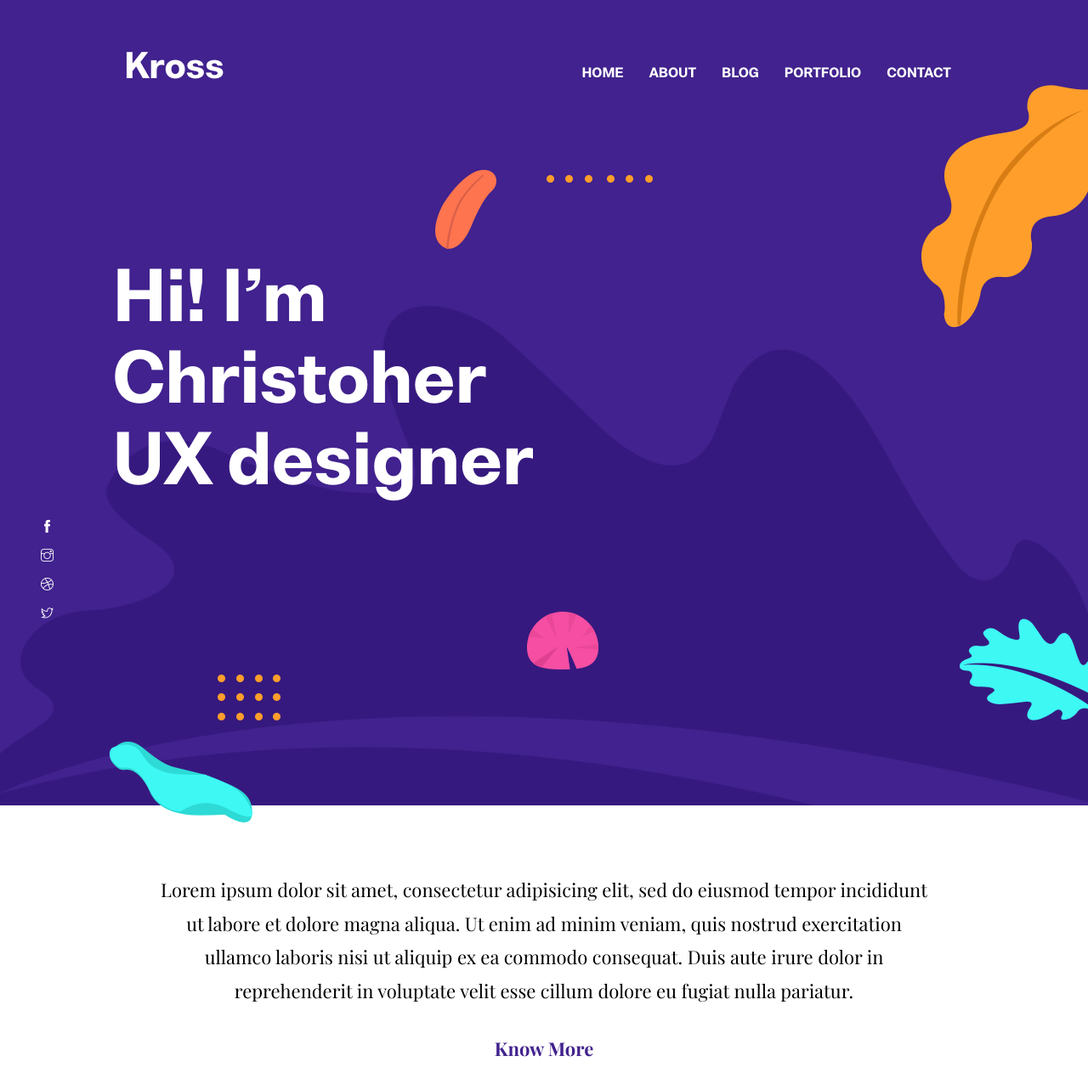
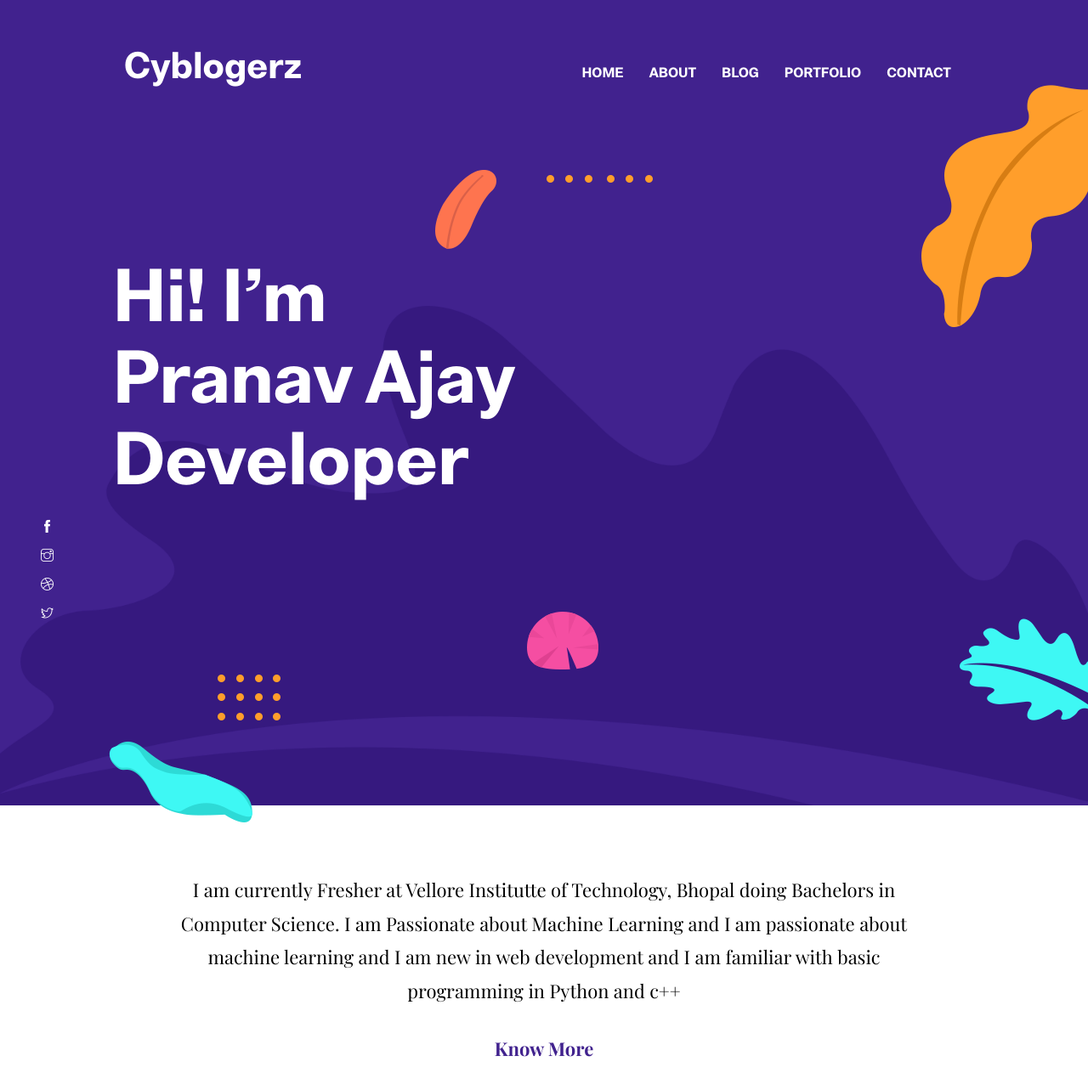
Before and after one commit to cyblogerz/cyblogerz.github.io, a Jekyll site: the page built from index.html, in a window 1280 px wide and 1400 px high. Shown: the top 1283 px of the window at 85% size. Built offline with Jekyll 4.4.1, drawn with Linux system fonts in a browser that asks for light colours; some of the changed text lies outside the part shown.

Commit message:
Updated Portfolio site

```diff
--- a/_data/settings.yml
+++ b/_data/settings.yml
@@ -1,14 +1,14 @@
 #-------------------------------
 # General Site Settings
 
-title: Kross
+title: Cyblogerz
 logo:
-author: themefisher
-description: this is meta description
-email: steve.fruits@email.com
-phone: +880 2544 658 256
-address: 125/A, CA Commercial Area, California, USA
-copyright: Copyright &copy; 2020 Designed by [Themefisher](https://themefisher.com) & Developed by [Getjekyllthemes](https://getjekyllthemes.com)
+author: Pranav Ajay
+description: Welcome to my portfolio site. Here you can know more about me
+email: pranavajay2002@gmail.com
+phone: +91 8921335035
+address: Geetham,Enathu P.O, Adoor, Pathanamthitta
+copyright: Copyright &copy; 2020 Designed by Cyblogerz & Developed by [Getjekyllthemes](https://getjekyllthemes.com)
 
 menu:
 - {name: About, link: '/about'}
@@ -38,7 +38,7 @@ disqus-identifier: # Add your shortname for Disqus Comment. For example mr-brown
 # Hero Section
 
 hero:
-  hero-title: Hi! I’m <br> Christoher <br> UX designer
+  hero-title: Hi! I’m <br> Pranav Ajay <br> Developer
 
 social:
 - {icon: "ti-facebook", link: "#"}
@@ -52,8 +52,7 @@ social:
 
 # About Section
 blurb:
-  Lorem ipsum dolor sit amet, consectetur adipisicing elit, sed do eiusmod tempor incididunt ut labore et dolore magna aliqua. Ut enim ad minim veniam, quis nostrud exercitation ullamco laboris nisi ut aliquip ex ea commodo consequat. Duis aute irure dolor in reprehenderit in voluptate velit esse cillum dolore eu fugiat nulla pariatur.
-
+ I am currently Fresher at Vellore Institutte of Technology, Bhopal doing Bachelors in Computer Science. I am Passionate about Machine Learning and I am passionate about machine learning and I am new in web development  and I am familiar with basic programming in Python and c++
 blurb-btn-link: '/about'
 blurb-btn-name: know more
 
@@ -106,9 +105,9 @@ skills:
 
 experience-title: Experience
 experience:
-- {name: Junior UX Designer, icon: 'icon-1.png', date: 'Jan 2007 - Feb 2009', organization: 'WEBEX'}
-- {name: UX & UI Designer, icon: 'icon-2.png', date: 'Mar 2009 - Aug 2014', organization: 'AUGMEDIX'}
-- {name: Senior UI Designer, icon: 'icon-3.png', date: 'Sep 2014 - Present', organization: 'THEMEFISHER'}
+- {name: Currentltly Gaining Experience, icon: 'icon-1.png', date: '', organization: 'VIT'}
+- #{name: UX & UI Designer, icon: 'icon-2.png', date: 'Mar 2009 - Aug 2014', organization: 'AUGMEDIX'}
+- #{name: Senior UI Designer, icon: 'icon-3.png', date: 'Sep 2014 - Present', organization: 'THEMEFISHER'}
 
 
 #-------------------------------
@@ -116,10 +115,10 @@ experience:
 
 education-title: Education
 education:
-- {name: Marters in UX Design, date: '2006', organization: 'Masassusets Institute of Technology'}
-- {name: Honours in Fine Arts, date: '2004', organization: 'Harvard University'}
-- {name: Higher Secondary Certificat, date: '2000', organization: 'Cardiff School'}
-- {name: Secondary School Certificate, date: '1998', organization: 'Cardiff School'}
+- {name: Btech Computer science specialisation in AI and ml, date: '2020', organization: 'Vellore Institute of Technology'}
+- #{name: Honours in Fine Arts, date: '2004', organization: 'Harvard University'}
+- #{name: Higher Secondary Certificat, date: '2000', organization: 'Cardiff School'}
+- #{name: Secondary School Certificate, date: '1998', organization: 'Cardiff School'}
 
 
 #-------------------------------
@@ -293,4 +292,4 @@ client-slider-items:
 # Contact Section
 
 contact-title: Contact Info
-contact-email: steve.fruits@email.com
+contact-email: pranavajay2002@gmail.com
```
